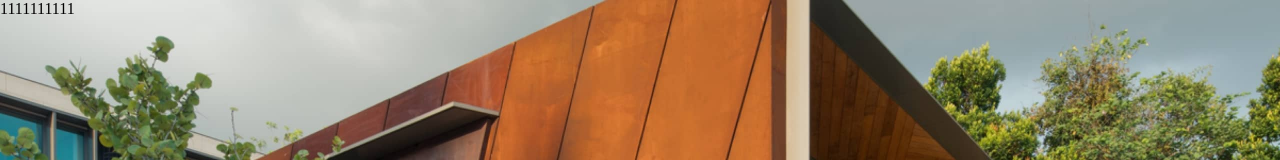
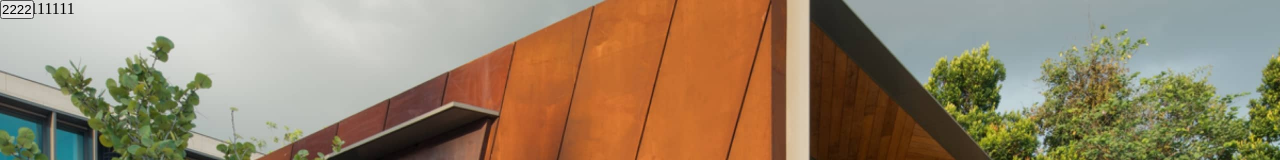
Before and after one commit to antongloom/Limpus, a Vue app: page / in a window 1280 px wide. Shown: the top 160 px of the page. Built offline with nearby package versions, Linux system fonts and the light colour scheme.

Commit message:
#8 commit

```diff
--- a/src/App.vue
+++ b/src/App.vue
@@ -1,18 +1,25 @@
 <template>
   <div id="mainapp" class="mainapp">
        <!-- <Slider /> -->
-        <Slider :block="block[chosenBlock]" />
-        <div @click="arrowBottom" class="b">1111111111</div>
+        <Slider v-if="check" :block="block[0]"/>
+        <div v-else>
+            <Slider :block="block[1]" />
+        </div>
+
+        <div  class="b">1111111111</div>
+        <button class="b" @click="check = !check">2222</button>
   </div>
 </template>
 
 <script>
 import Slider from "./components/Slider.vue";
 export default {
+  components :{
+    Slider
+  },
   data () {
 	    return {
-	      componentVue: 'Slider',
-
+        check: true,
         block:[
            [
                {
@@ -49,12 +56,9 @@ export default {
                 }
             ]
         ],
-        chosenBlock: 0
+        chosenBlock: 0,
       }
   	},
-  components :{
-    Slider
-  },
   methods:{
    arrowBottom(){
      this.move();
@@ -81,5 +85,6 @@ export default {
 }
 .b{
   position: absolute;
+  z-index: 2000;
 }
 </style>
```
